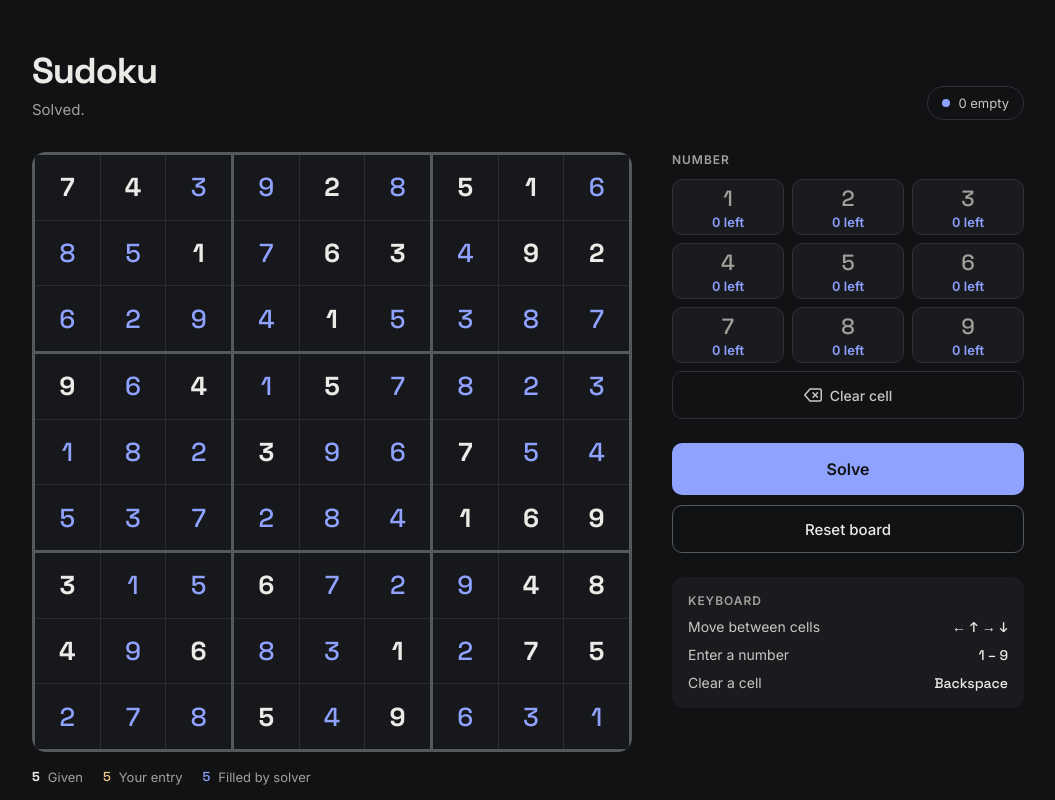
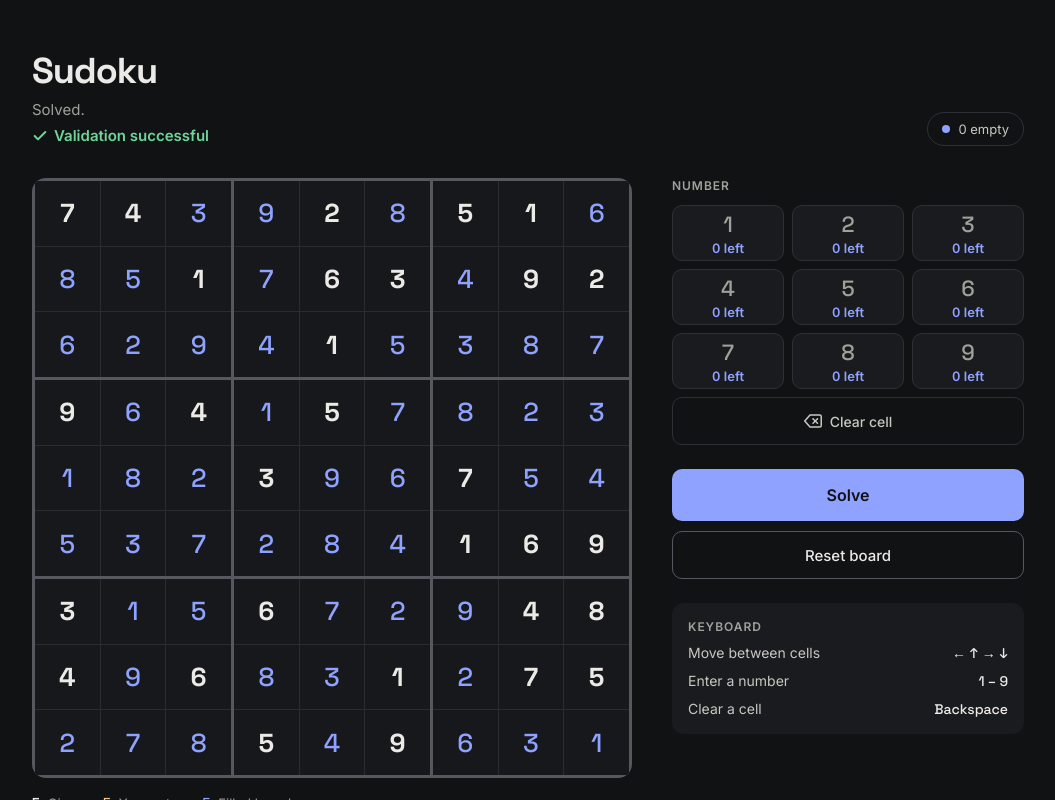
Before and after one commit to dinith95/sudoku-sover, a React (Create React App) app: page / in a window 1280 px wide. Both pictures are taken after a click on the button "Solve". Shown: the top 800 px of the page, without its empty margins (112-1167 px from the left). Built offline with nearby package versions, Linux system fonts and the light colour scheme.

Commit message:
added validation success logic

```diff
--- a/src/App.scss
+++ b/src/App.scss
@@ -11,6 +11,7 @@ $box-line: #55585f;
 $accent: #8fa2ff;
 $entered: #f2c78a;
 $clash: #ff9b8f;
+$valid: #6fd69a;
 $display: 'Space Grotesk', Inter, sans-serif;
 
 @mixin focus-ring {
@@ -58,6 +59,17 @@ $display: 'Space Grotesk', Inter, sans-serif;
   font-size: 15px;
   line-height: 20px;
   color: $muted;
+}
+
+.validation {
+  margin: 6px 0 0;
+  display: flex;
+  align-items: center;
+  gap: 6px;
+  font-size: 15px;
+  font-weight: 600;
+  line-height: 20px;
+  color: $valid;
 }
 
 .status {
--- a/src/App.tsx
+++ b/src/App.tsx
@@ -52,6 +52,13 @@ const BackspaceIcon = () => (
   </svg>
 );
 
+const CheckIcon = () => (
+  <svg aria-hidden="true" width="16" height="16" viewBox="0 0 24 24" fill="none" stroke="currentColor"
+    strokeWidth="3" strokeLinecap="round" strokeLinejoin="round">
+    <path d="M20 6L9 17l-5-5" />
+  </svg>
+);
+
 function SolveLog({ run }: { run: SolveRun }) {
   const iterations = run.filledPerIteration;
   const total = iterations.reduce((a, b) => a + b, 0);
@@ -103,6 +110,7 @@ function App() {
   const [grid, setGrid] = useState<Grid>(startingGrid);
   const [sources, setSources] = useState<Source[]>(() => grid.map(() => 'given'));
   const [message, setMessage] = useState(HINT);
+  const [validated, setValidated] = useState(false); // the last solve passed the duplicate check
   const [selected, setSelected] = useState(-1);
   const [lastRun, setLastRun] = useState<SolveRun | null>(null);
   const cellRefs = useRef<(HTMLInputElement | null)[]>([]);
@@ -120,6 +128,7 @@ function App() {
       next[i] = 'entered';
       return next;
     });
+    setValidated(false); // the board changed, so the last check no longer applies
     setMessage(HINT);
   };
 
@@ -154,12 +163,14 @@ function App() {
     const { grid: result, filledPerIteration } = solveWithStats(grid);
     const ms = performance.now() - start;
     if (!isValidGrid(result)) {
+      setValidated(false);
       setMessage('Error: the grid has a repeated number in a row, column or box.');
       return;
     }
     const solved = !result.some((c) => c.value === 0);
     setSources(sources.map((s, i) => (grid[i].value === 0 && result[i].value !== 0 ? 'solved' : s)));
     setGrid(result);
+    setValidated(true);
     setMessage(solved ? 'Solved.' : 'Got stuck — some cells are still empty.');
     setLastRun({ solved, at: new Date().toLocaleTimeString(), ms, filledPerIteration });
   };
@@ -168,6 +179,7 @@ function App() {
     setGrid(emptyGrid());
     setSources(new Array(CELLS).fill('entered'));
     setSelected(-1);
+    setValidated(false);
     setMessage(HINT);
   };
 
@@ -177,6 +189,12 @@ function App() {
         <div>
           <h1>Sudoku</h1>
           <p className="message" aria-live="polite">{message}</p>
+          {validated && (
+            <p className="validation" role="status">
+              <CheckIcon />
+              Validation successful
+            </p>
+          )}
         </div>
         <p className="status">
           <span className="dot" aria-hidden="true" />
```
